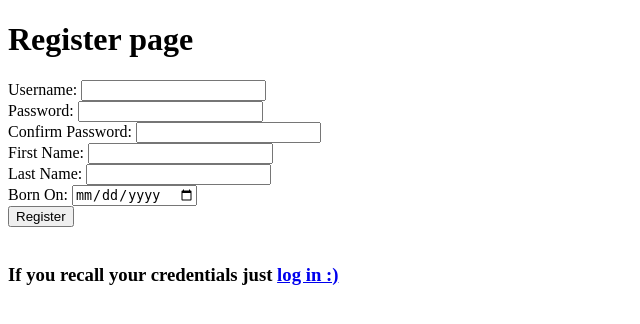
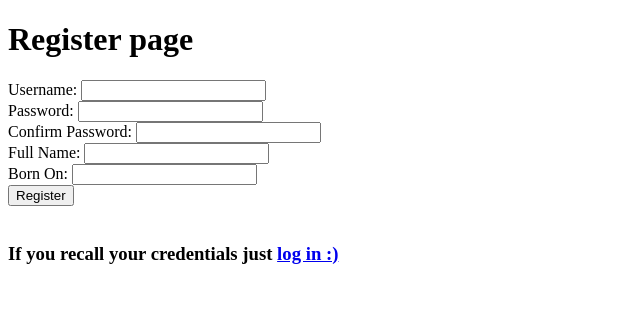
Before and after one commit to momchilmitev/library, a PHP site: page /register.php in a window 1280 px wide. Shown: the top 324 px of the page, without its empty margins (0-640 px from the left). Run offline with PHP 8.4, Linux system fonts and the light colour scheme.

Commit message:
added fixing the register logic and the coresponding views

```diff
--- a/App/Http/UserHttpHandlerAbstract.php
+++ b/App/Http/UserHttpHandlerAbstract.php
@@ -18,9 +18,9 @@ class UserHttpHandlerAbstract
         $this->dataBinder = $dataBinder;
     }
 
-    public function render(string $templateName, $data = null): void
+    public function render(string $templateName, $data = null, $errors = []): void
     {
-        $this->template->render($templateName, $data);
+        $this->template->render($templateName, $data, $errors);
     }
 
     public function redirect(string $url): void
--- a/App/Repositories/UserRepository.php
+++ b/App/Repositories/UserRepository.php
@@ -19,13 +19,12 @@ class UserRepository implements UserRepositoryInterface
     public function insert(UserDTO $userDTO): bool
     {
         $this->db->query(
-            "INSERT INTO users(username, password, first_name, last_name, born_on)
-                    VALUES (?, ?, ?, ?, ?)
+            "INSERT INTO users(username, password, full_name, born_on)
+                    VALUES (?, ?, ?, ?)
         ")->execute([
             $userDTO->getUsername(),
             $userDTO->getPassword(),
-            $userDTO->getFirstName(),
-            $userDTO->getLastName(),
+            $userDTO->getFullName(),
             $userDTO->getBornOn(),
         ]);
 
@@ -38,8 +37,7 @@ class UserRepository implements UserRepositoryInterface
             SELECT id,
                    username,
                    password,
-                   first_name AS firstName,
-                   last_name AS lastName,
+                   full_name AS fullName,
                    born_on AS bornOn
             FROM users
             WHERE username = ?
@@ -55,8 +53,7 @@ class UserRepository implements UserRepositoryInterface
             SELECT id,
                    username,
                    password,
-                   first_name AS firstName,
-                   last_name AS lastName,
+                   full_name AS fullName,
                    born_on AS bornOn
             FROM users
             WHERE id = ?
@@ -72,8 +69,7 @@ class UserRepository implements UserRepositoryInterface
             SELECT id,
                    username,
                    password,
-                   first_name AS firstName,
-                   last_name AS lastName,
+                   full_name AS fullName,
                    born_on AS bornOn
             FROM users
         ")
@@ -88,16 +84,14 @@ class UserRepository implements UserRepositoryInterface
             SET
                 username = ?,
                 password = ?,
-                first_name = ?,
-                last_name = ?,
+                full_name = ?,
                 born_on = ?
             WHERE id = ?
         "
         )->execute([
             $userDTO->getUsername(),
             $userDTO->getPassword(),
-            $userDTO->getFirstName(),
-            $userDTO->getLastName(),
+            $userDTO->getFullName(),
             $userDTO->getBornOn(),
             $id
         ]);
--- a/App/Templates/users/all.php
+++ b/App/Templates/users/all.php
@@ -17,7 +17,7 @@
             <tr>
                 <td><?= $user->getId(); ?></td>
                 <td><?= $user->getUsername(); ?></td>
-                <td><?= $user->getFirstName() . ' ' . $user->getLastName() ?></td>
+                <td><?= $user->getFullName(); ?></td>
                 <td><?= $user->getBornOn(); ?></td>
             </tr>
 
--- a/App/Templates/users/profile.php
+++ b/App/Templates/users/profile.php
@@ -26,11 +26,7 @@
     </label>
     <br>
     <label>
-        First Name: <input type="text" name="first_name" value="<?= $data->getFirstName(); ?>"/>
-    </label>
-    <br>
-    <label>
-        Last Name: <input type="text" name="last_name" value="<?= $data->getLastName(); ?>"/>
+        Full Name: <input type="text" name="first_name" value="<?= $data->getFullName(); ?>"/>
     </label>
     <br>
     <label>
--- a/App/Templates/users/register.php
+++ b/App/Templates/users/register.php
@@ -1,3 +1,5 @@
+<?php /** @var array $errors */ ?>
+
 <!doctype html>
 <html lang="en">
 <head>
@@ -24,15 +26,11 @@
         </label>
         <br>
         <label>
-            First Name: <input type="text" name="first_name"/>
+            Full Name: <input type="text" name="full_name"/>
         </label>
         <br>
         <label>
-            Last Name: <input type="text" name="last_name"/>
-        </label>
-        <br>
-        <label>
-            Born On: <input type="date" name="born_on"/>
+            Born On: <input type="text" name="born_on"/>
         </label>
         <br>
         <input type="submit" name="register" value="Register"/>
--- a/Core/Template.php
+++ b/Core/Template.php
@@ -9,7 +9,7 @@ class Template implements TemplateInterface
     const TEMPLATE_FOLDER = "App/Templates/";
     const TEMPLATE_EXTENSION = ".php";
 
-    public function render(string $templateName, $data = null): void
+    public function render(string $templateName, $data = null, array $errors = []): void
     {
         require_once self::TEMPLATE_FOLDER . $templateName . self::TEMPLATE_EXTENSION;
     }
--- a/Core/TemplateInterface.php
+++ b/Core/TemplateInterface.php
@@ -4,5 +4,5 @@ namespace Core;
 
 interface TemplateInterface
 {
-    public function render(string $templateName, $data = null): void;
+    public function render(string $templateName, $data = null, array $errors = []): void;
 }
```
Also changed, not shown: App/Data/UserDTO.php (+22 -26 lines), App/Templates/users/login.php (+8 -0 lines).
